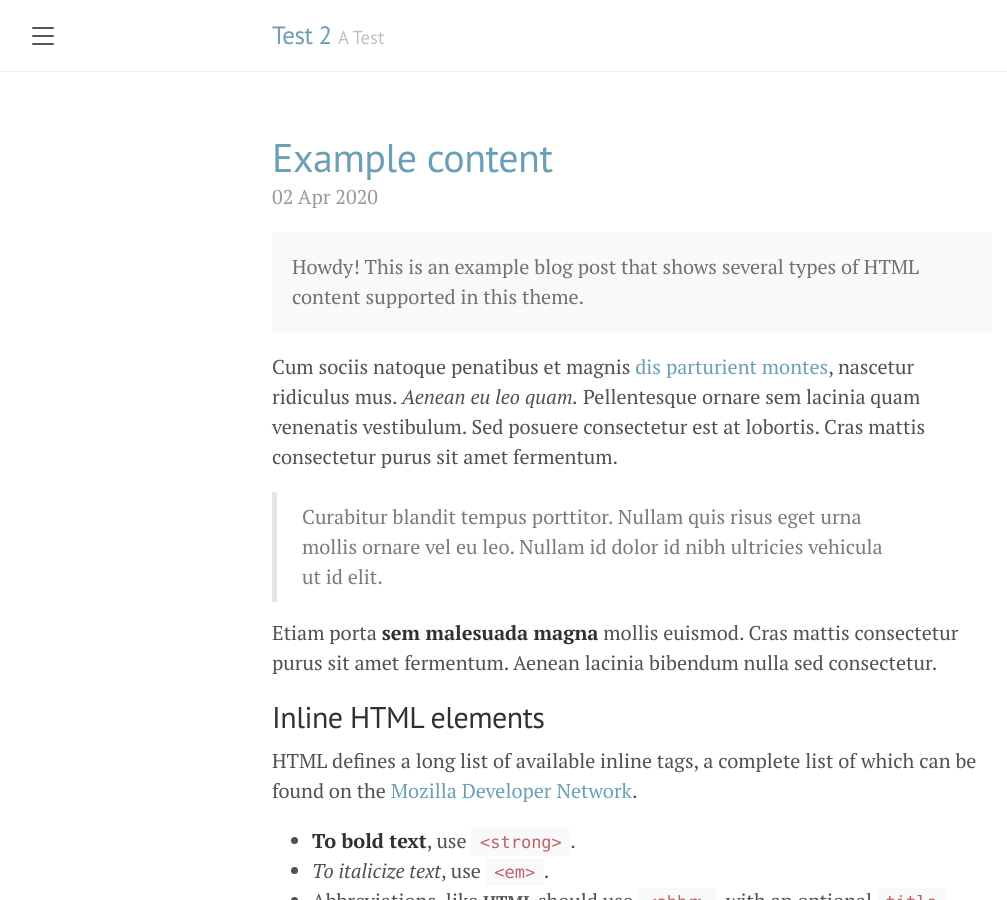
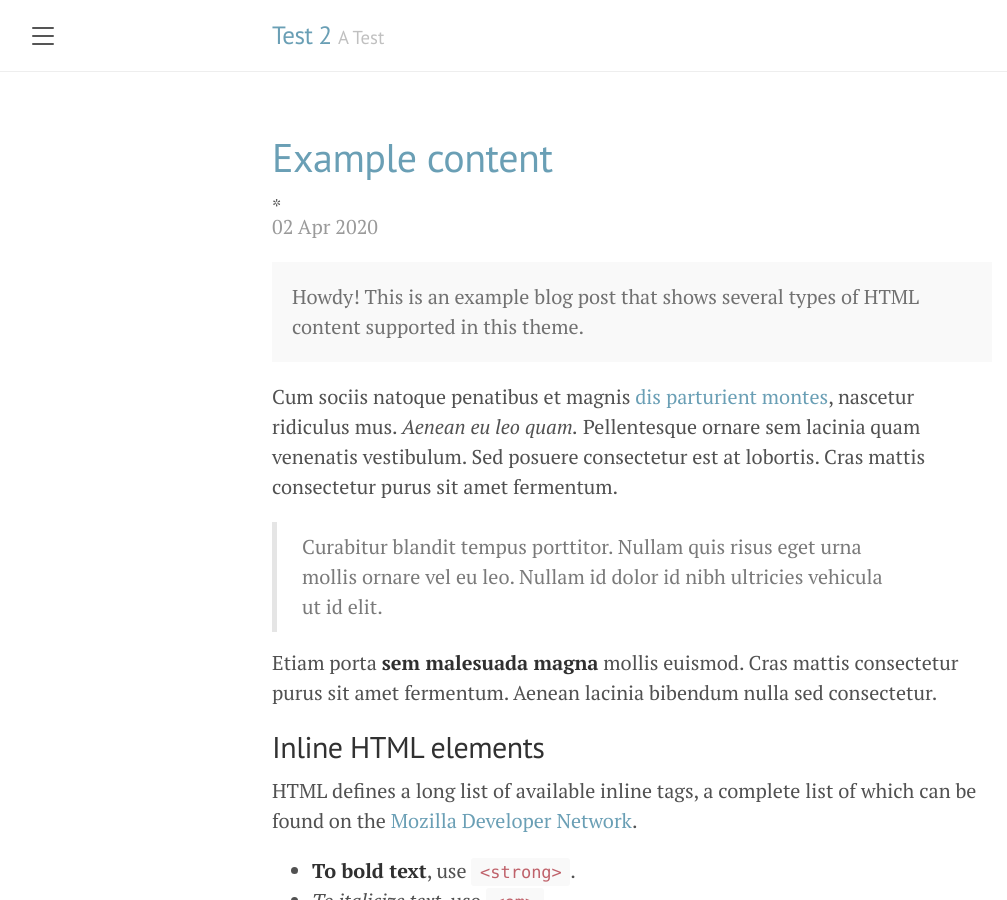
Before and after one commit to UMproj/T2, a Jekyll site: the page built from index.html, in a window 1280 px wide and 900 px high. Shown: the whole window, without its empty margins (8-1015 px from the left). Built offline with Jekyll 4.4.1, drawn with Linux system fonts in a browser that asks for light colours; the list of posts is cut into pages by our own code.

Commit message:
Update index.html

```diff
--- a/index.html
+++ b/index.html
@@ -12,26 +12,9 @@
       </a>
     </h1>
 
-    <span class="post-date">{{ post.date | date_to_string }}</span>
+   * <span class="post-date">{{ post.date | date_to_string }}</span>
 
     {{ post.content }}
   </div>
   {% endfor %}
 </div>
-
-<div class="pagination">
-  {% if paginator.next_page %}
-    <a class="pagination-item older" href="{{ paginator.next_page_path | absolute_url }}">Older</a>
-  {% else %}
-    <span class="pagination-item older">Older</span>
-  {% endif %}
-  {% if paginator.previous_page %}
-    {% if paginator.page == 2 %}
-      <a class="pagination-item newer" href="{{ '/' | absolute_url }}">Newer</a>
-    {% else %}
-      <a class="pagination-item newer" href="{{ paginator.previous_page_path | absolute_url }}">Newer</a>
-    {% endif %}
-  {% else %}
-    <span class="pagination-item newer">Newer</span>
-  {% endif %}
-</div>
```
